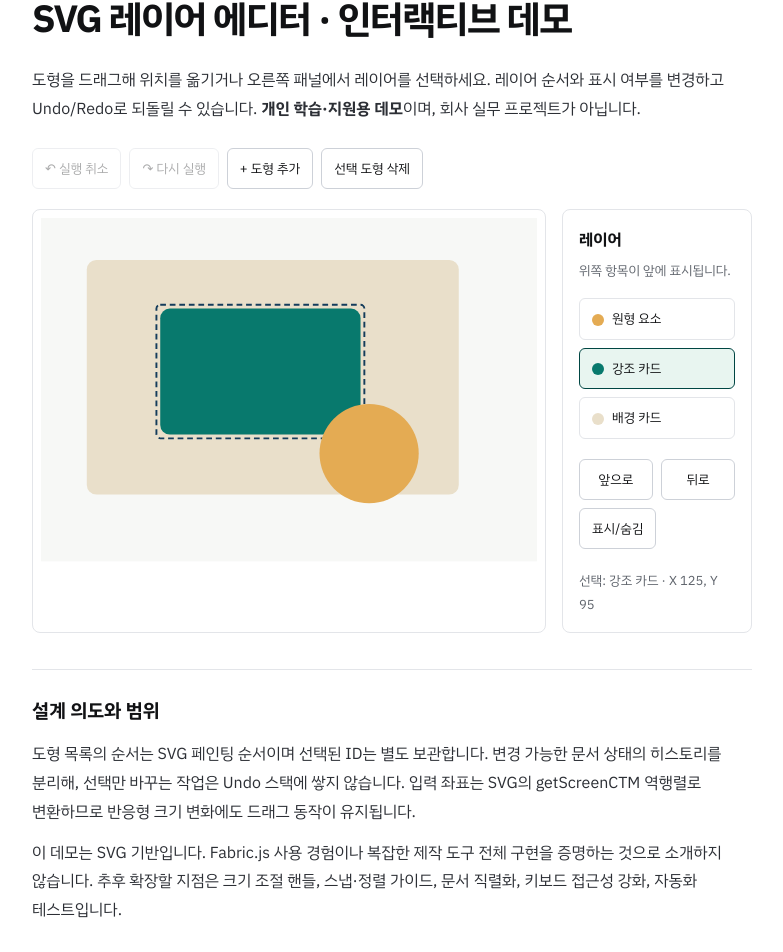
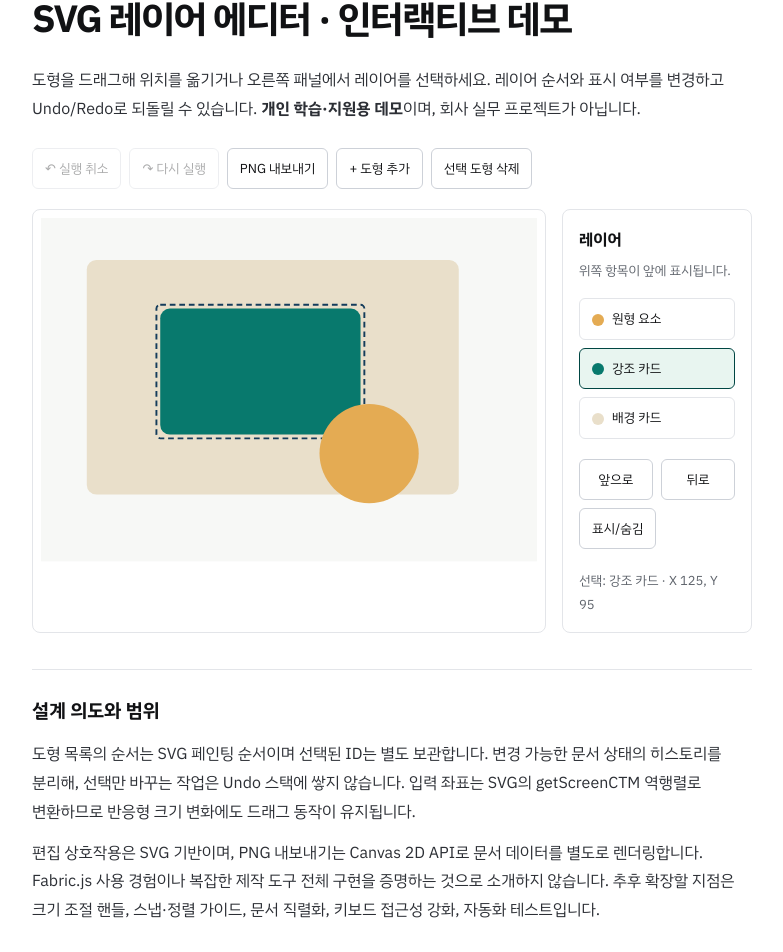
Before and after one commit to JoyNaraShin/joyshin-fe, a React (Vite) app: page /apply/orinu/editor in a window 1280 px wide. Shown: the part 184-1136 px from the top of the page, without its empty margins (248-1031 px from the left). Built offline with nearby package versions, Linux system fonts and the light colour scheme.

Commit message:
feat: render edited SVG document through Canvas 2D API for PNG export

```diff
--- a/src/pages/SvgEditorPage.tsx
+++ b/src/pages/SvgEditorPage.tsx
@@ -158,6 +158,36 @@ export function SvgEditorPage() {
   const svg = useRef<SVGSVGElement>(null);
   const doc = state.present;
   const selected = doc.shapes.find((s) => s.id === doc.selected);
+  const exportPng = () => {
+    // Draw the document model through the Canvas 2D API; SVG remains the interactive editor.
+    const canvas = document.createElement("canvas");
+    const scale = 2;
+    canvas.width = 520 * scale;
+    canvas.height = 360 * scale;
+    const ctx = canvas.getContext("2d");
+    if (!ctx) return;
+    ctx.scale(scale, scale);
+    ctx.fillStyle = "#f7f8f6";
+    ctx.fillRect(0, 0, 520, 360);
+    for (const shape of doc.shapes) {
+      if (shape.hidden) continue;
+      ctx.fillStyle = shape.fill;
+      if (shape.kind === "circle") {
+        ctx.beginPath();
+        ctx.ellipse(shape.x + shape.w / 2, shape.y + shape.h / 2, shape.w / 2, shape.h / 2, 0, 0, Math.PI * 2);
+        ctx.fill();
+      } else {
+        ctx.beginPath();
+        ctx.roundRect(shape.x, shape.y, shape.w, shape.h, 10);
+        ctx.fill();
+      }
+    }
+    const anchor = document.createElement("a");
+    anchor.download = "svg-editor-demo.png";
+    anchor.href = canvas.toDataURL("image/png");
+    anchor.click();
+  };
+
   // Document-level shortcuts apply only when an input is not active.
   useEffect(() => {
     const onKey = (e: KeyboardEvent) => {
@@ -246,7 +276,8 @@ export function SvgEditorPage() {
         <ActionButton disabled={!state.future.length} onClick={() => dispatch({ type: "redo" })}>
           ↷ 다시 실행
         </ActionButton>
-        <ActionButton onClick={() => dispatch({ type: "add" })}>+ 도형 추가</ActionButton>
+        <ActionButton onClick={exportPng}>PNG 내보내기</ActionButton>
+      <ActionButton onClick={() => dispatch({ type: "add" })}>+ 도형 추가</ActionButton>
         <ActionButton disabled={!selected} onClick={() => dispatch({ type: "remove" })}>
           선택 도형 삭제
         </ActionButton>
@@ -368,7 +399,7 @@ export function SvgEditorPage() {
           SVG의 getScreenCTM 역행렬로 변환하므로 반응형 크기 변화에도 드래그 동작이 유지됩니다.
         </p>
         <p className="mt-3 text-t3 leading-[1.8] text-ink-2">
-          이 데모는 SVG 기반입니다. Fabric.js 사용 경험이나 복잡한 제작 도구 전체 구현을 증명하는
+          편집 상호작용은 SVG 기반이며, PNG 내보내기는 Canvas 2D API로 문서 데이터를 별도로 렌더링합니다. Fabric.js 사용 경험이나 복잡한 제작 도구 전체 구현을 증명하는
           것으로 소개하지 않습니다. 추후 확장할 지점은 크기 조절 핸들, 스냅·정렬 가이드, 문서
           직렬화, 키보드 접근성 강화, 자동화 테스트입니다.
         </p>
```
